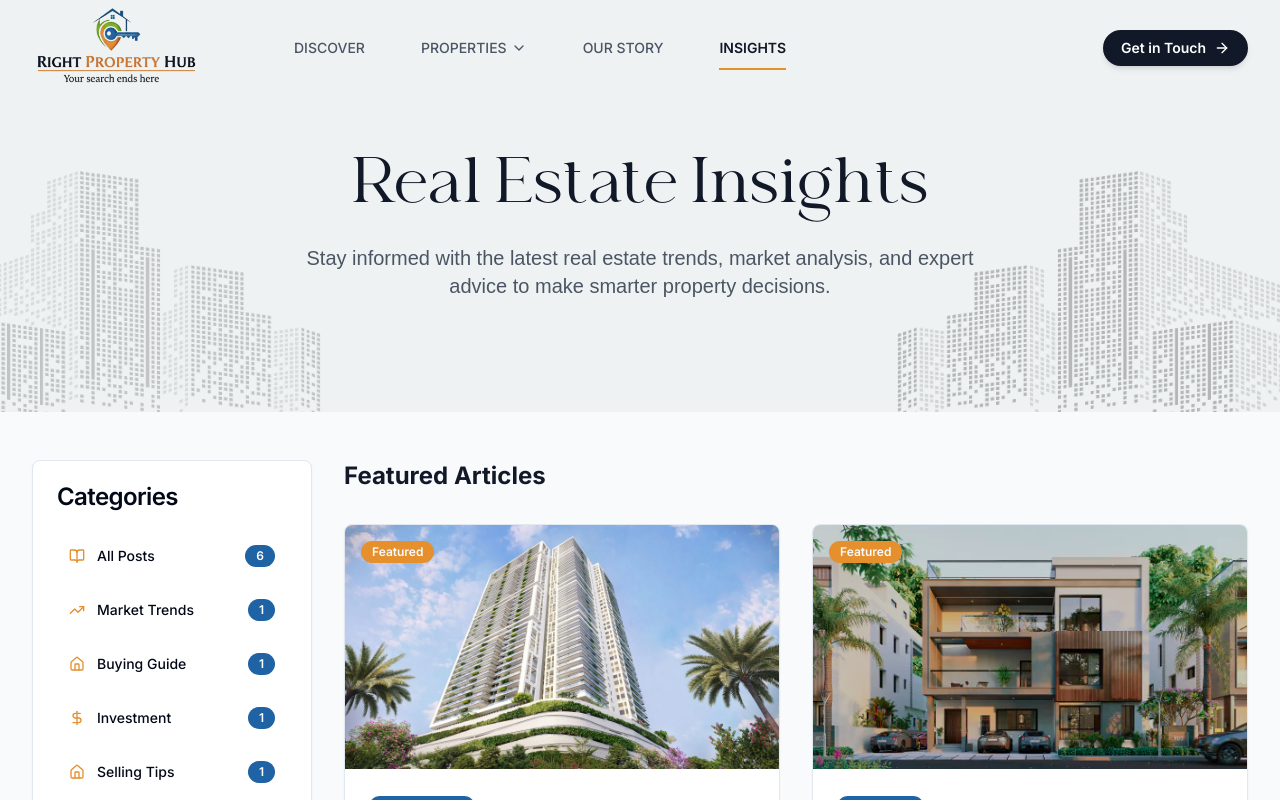
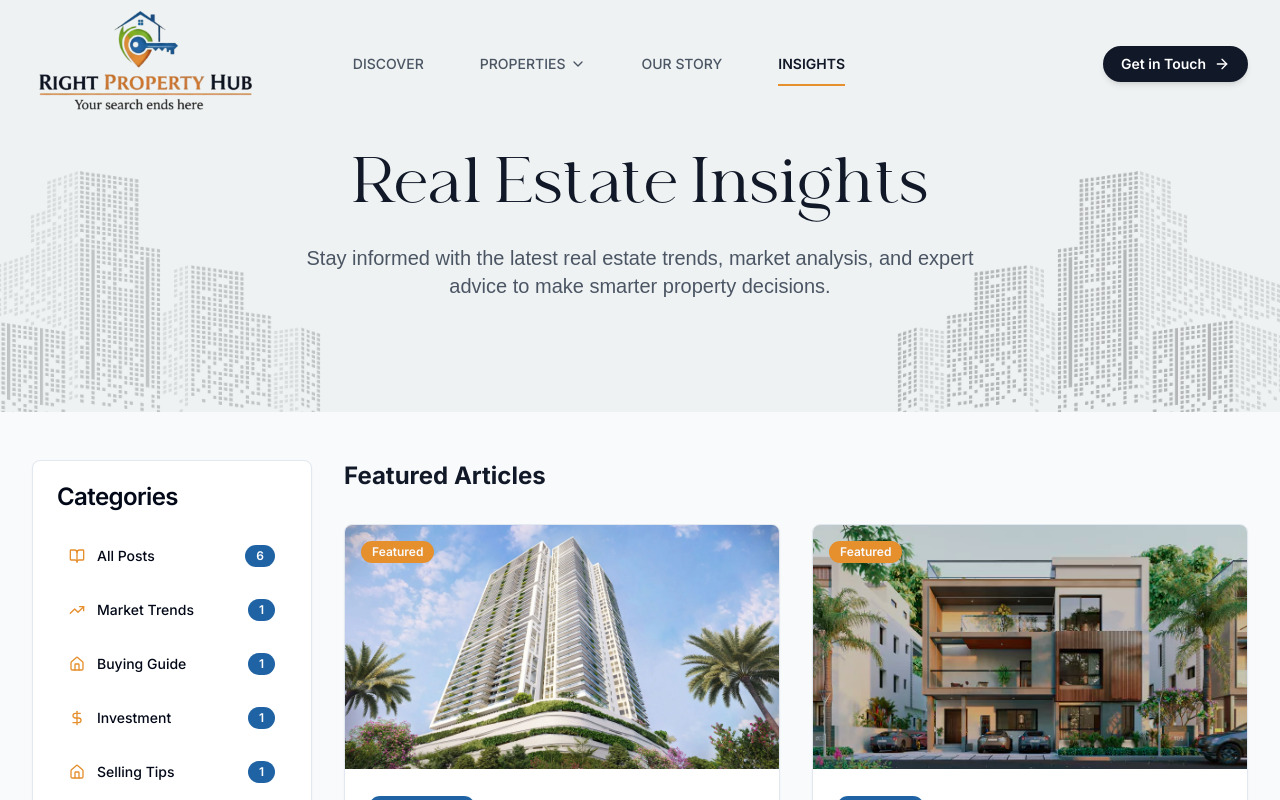
Before and after one commit to niranjan-sabarinath/Right-Property-Hub, a Next.js app: page /blog in a window 1280 px wide. Shown: the top 800 px of the page. Built offline with nearby package versions, Linux system fonts and the light colour scheme; a web font is replaced by a local one.

Commit message:
image update

```diff
--- a/components/navigation.tsx
+++ b/components/navigation.tsx
@@ -87,7 +87,7 @@ const Navigation = () => {
             }}
         >
             <div className="max-w-7xl mx-auto px-4 sm:px-6 lg:px-8">
-                <div className="flex items-center justify-between h-24 w-full">
+                <div className="flex items-center justify-between h-32 w-full">
                     {/* Logo */}
                     <Link
                         href="/"
@@ -106,9 +106,9 @@ const Navigation = () => {
                             <Image
                                 src="/images/logo.png"
                                 alt="Right Property Hub Logo"
-                                height={170}
-                                width={170}
-                                className=""
+                                height={180}
+                                width={180}
+                                className="h-16 w-auto md:h-32"
                                 priority
                             />
                         </div>
```
Also changed, not shown: public/images/3.jpg.
